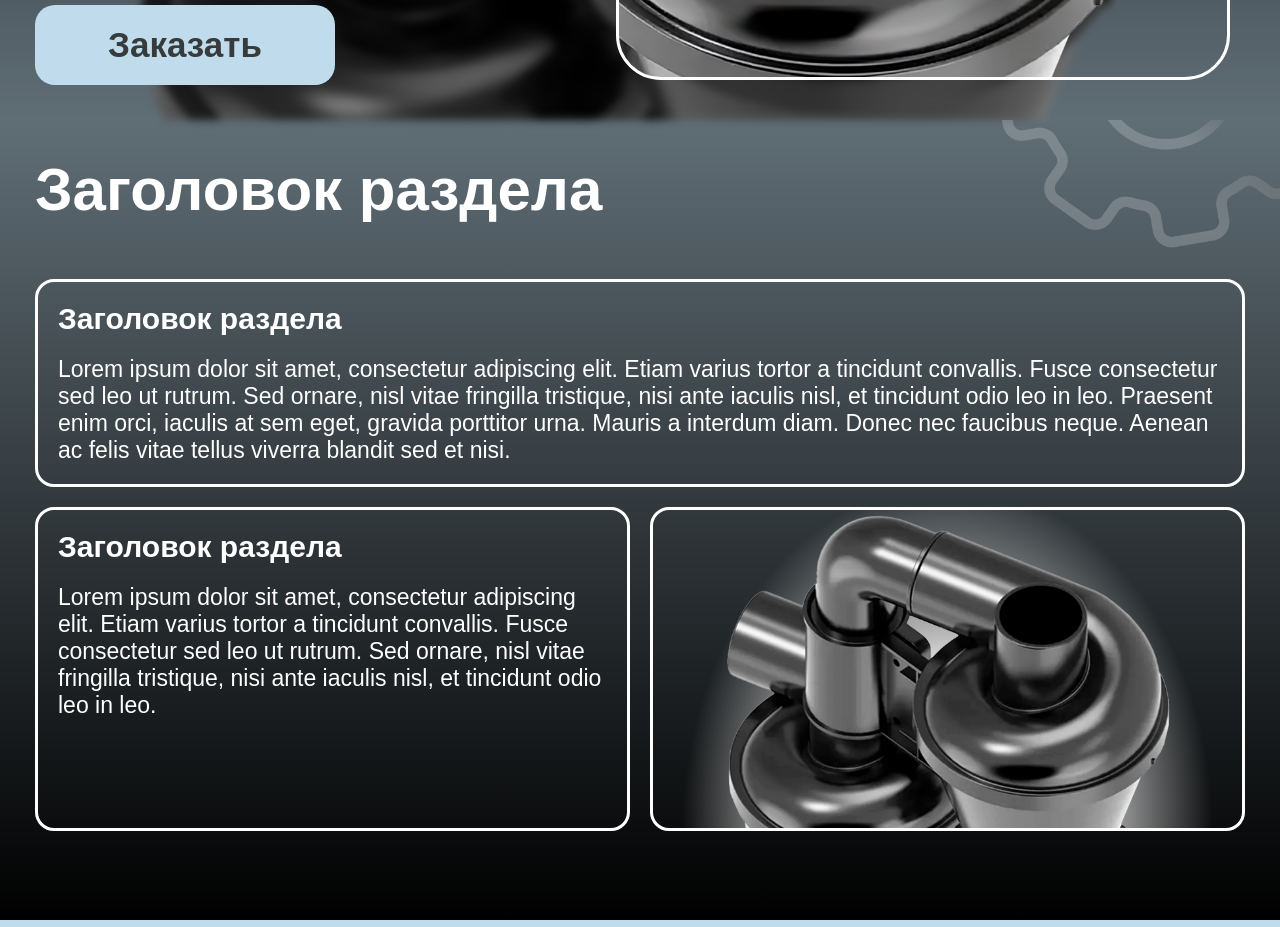
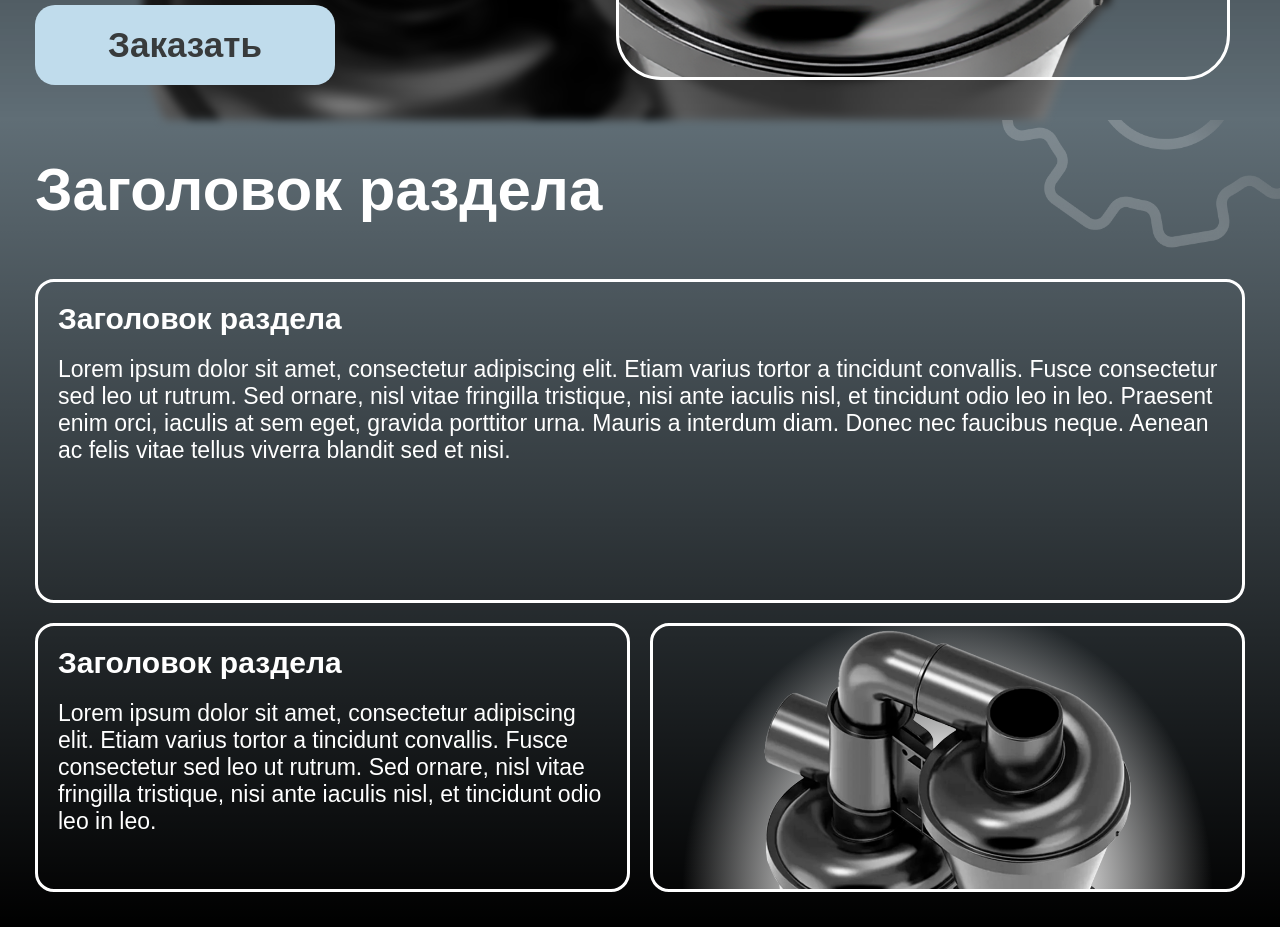
Before and after one commit to myrahkis/cyclone-landing-page, a Vue app: page / in a window 1280 px wide. Shown: the part 680-1607 px from the top of the page. Built offline with nearby package versions, Linux system fonts and the light colour scheme.

Commit message:
height fixes in desc section

```diff
--- a/src/components/DescriptionSection.vue
+++ b/src/components/DescriptionSection.vue
@@ -33,7 +33,7 @@
 <style scoped>
 .description-section {
   position: relative;
-  height: 100vh;
+  min-height: 100vh;
   background: linear-gradient(to top, rgba(0, 0, 0), rgba(0, 0, 0, 0.5));
   color: white;
   padding: 3.5rem;
@@ -46,13 +46,15 @@
 }
 .desc-grid {
   display: grid;
-  grid-template-columns: 1fr 1fr;
-  grid-template-rows: auto;
+  grid-template-columns: repeat(2, 0.5fr);
+  grid-template-rows: auto 0.7fr;
   gap: 2rem;
+  height: 100%;
 }
 .grid-cell {
   position: relative;
   display: flex;
+  min-height: 0;
   flex-direction: column;
   border: 3px solid white;
   border-radius: 1.9rem;
@@ -67,12 +69,14 @@
 }
 .des-img {
   position: relative;
-  align-self: center;
-  width: 45rem;
   height: 100%;
+  object-fit: contain;
 }
 .cell-img {
-  overflow: hidden;
+  display: flex;
+  align-items: center;
+  justify-content: center;
+  /* overflow: hidden; */
 }
 .cell-img::before {
   content: '';
```
